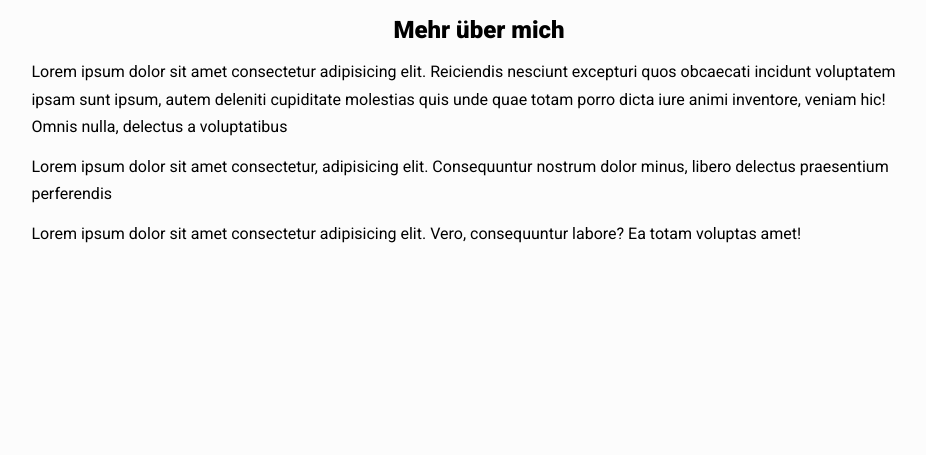
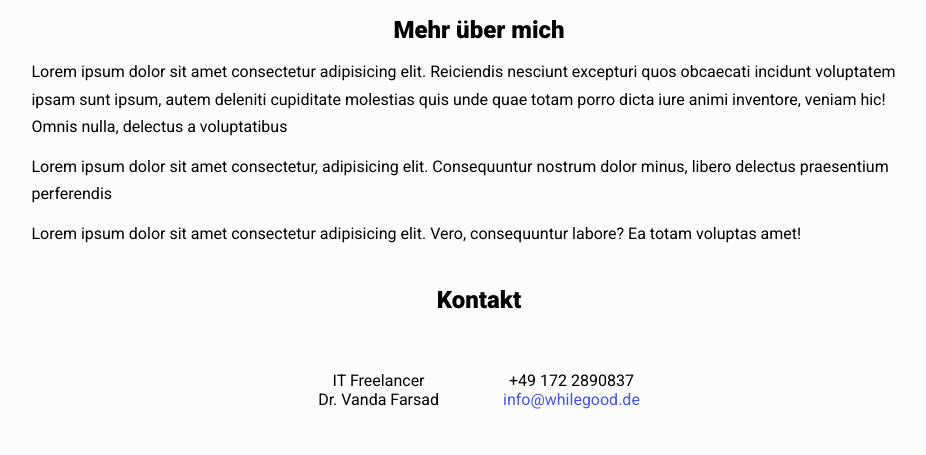
Before and after one commit to VandaFarsad/portfolio-dockerized, a Django app: page / in a window 1280 px wide. Shown: the part 676-1131 px from the top of the page, without its empty margins (161-1087 px from the left). Before the commit the page ends 919 px from the top, so only its background shows below. Run offline with Django 4.2, Linux system fonts and the light colour scheme; data that the repository does not hold is empty.

Commit message:
Add contact section

```diff
--- a/portfolio/templates/index.html
+++ b/portfolio/templates/index.html
@@ -79,6 +79,21 @@
     </section>
     {% endif %}
 
+    <!-- Contact section -->
+    <div style="text-align: center;">
+        <section class="contact" id="contact">
+            <h2>Kontakt</h2>
+            <span class="leftRapper" style="white-space: pre-line;">
+                IT Freelancer
+                Dr. Vanda Farsad
+            </span>
+            <span class="rightRapper" style="white-space: pre-line;">
+                +49 172 2890837
+                <a href="mailto:info@whilegood.de">info@whilegood.de</a>
+            </span>
+        </section>
+    </div>
+
     <!-- Website scripts -->
     <script src="{% static 'js/app.js' %}"></script>
 
```
